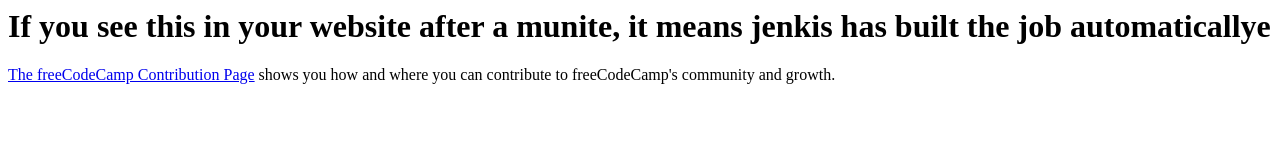
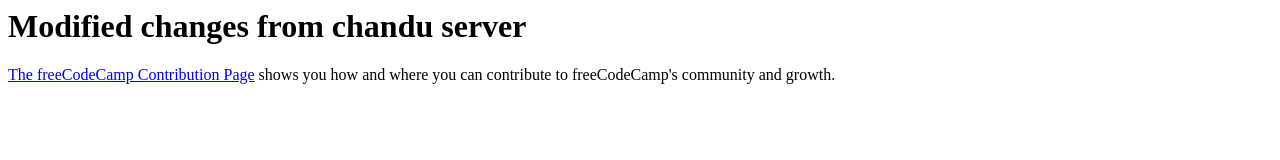
Before and after one commit to kanthchandu/wesley, a plain HTML site: page john.html in a window 1280 px wide. Drawn offline with Linux system fonts and the light colour scheme.

Commit message:
chandu server

```diff
--- a/john.html
+++ b/john.html
@@ -3,7 +3,7 @@
     <title>If you see this in your website after a munite, it means jenkis has built the job automatically</title>
   </head>
   <body>
-    <h1>If you see this in your website after a munite, it means jenkis has built the job automaticallye</h1>
+    <h1>Modified changes from chandu server</h1>
     <p>
       <a href="https://www.freecodecamp.org/contribute/">The freeCodeCamp Contribution Page</a> shows you how and where you can contribute to freeCodeCamp's community and growth.
     </p>
```
